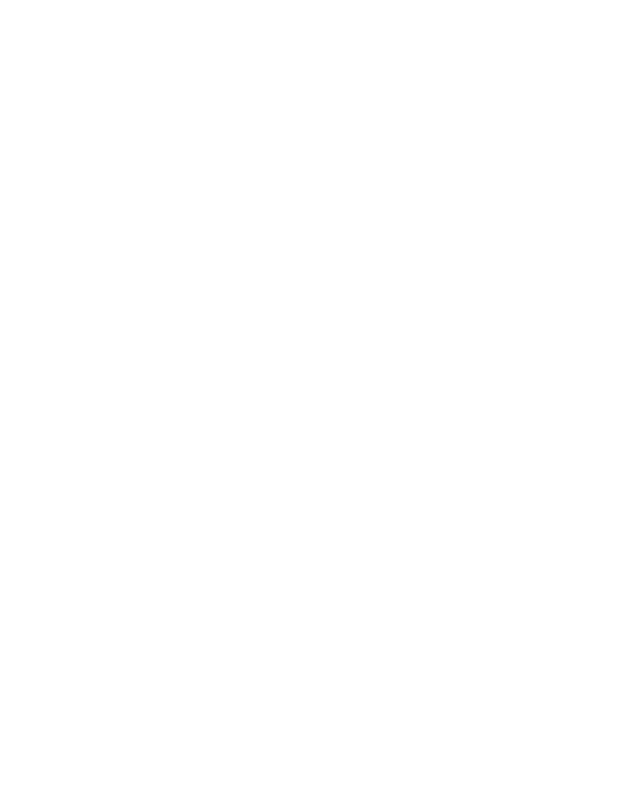
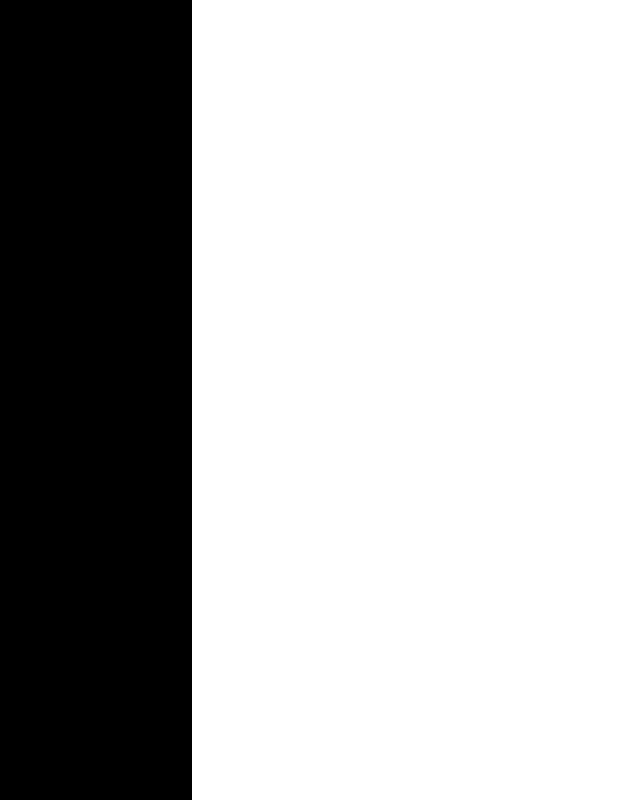
Before and after one commit to Michael-Aklilu/Sign-up-Form, a plain HTML site: page index.html in a window 1280 px wide. Shown: the whole page, without its empty margins (0-640 px from the left). Drawn offline with Linux system fonts and the light colour scheme.

Commit message:
Add width to column and style

```diff
--- a/style.css
+++ b/style.css
@@ -6,3 +6,11 @@
     font-family: my-font;
     src: url("/home/mikiaklilu/repos/Sign-up-Form/Norse-Bold.otf");
  }
+ body{
+    min-height: 100vh;
+    display: flex;
+ }
+ .black{
+    width: 15%;
+    background-color: black;
+ }
```
